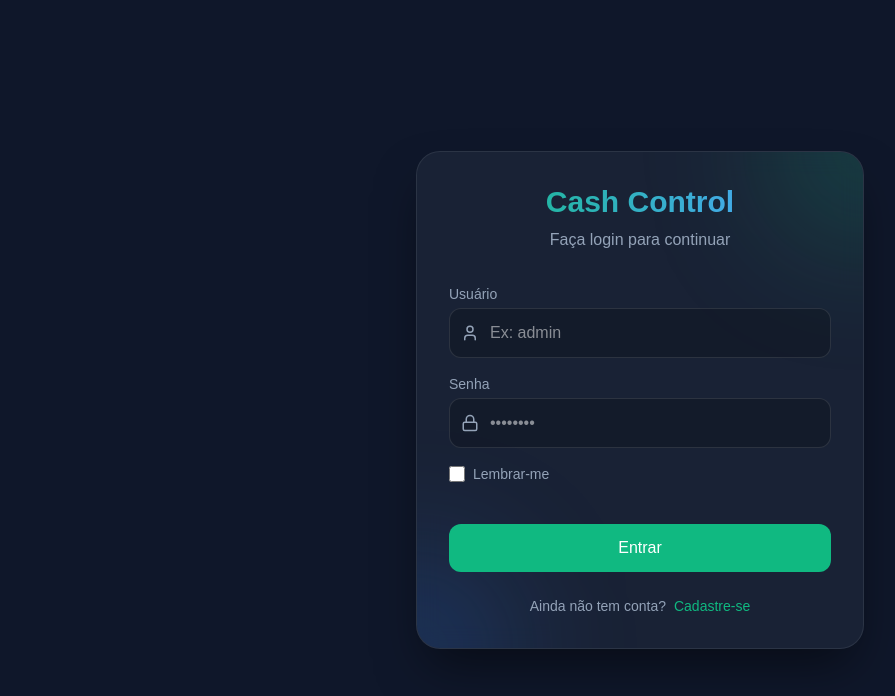
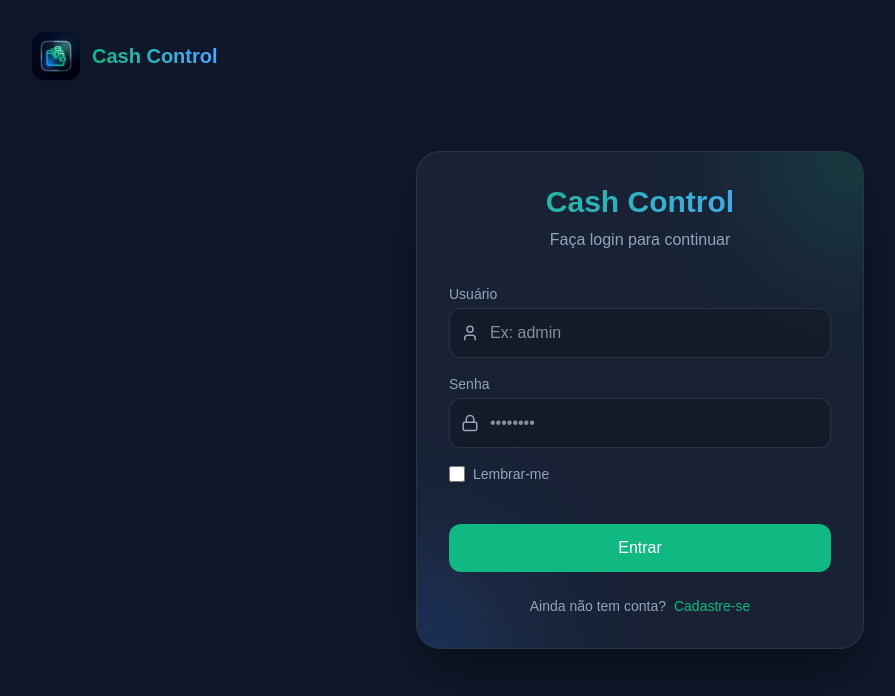
Before and after one commit to edulemos/personal-cash-control, a React (Vite) app: page / in a window 1280 px wide. Shown: the top 696 px of the page, without its empty margins (0-895 px from the left). Built offline with nearby package versions, Linux system fonts and the light colour scheme.

Commit message:
feat: implement authentication module with login and registration support

```diff
--- a/electron-builder.yml
+++ b/electron-builder.yml
@@ -11,7 +11,7 @@ files:
   - "package.json"
 win:
   target: nsis
-  icon: build/icon.ico # Opcional: crie um ícone futuramente
+  icon: build/icon.png
 nsis:
   oneClick: true
   perMachine: false
--- a/package.json
+++ b/package.json
@@ -1,6 +1,6 @@
 {
   "name": "personal-cash-control",
-  "version": "1.0.0",
+  "version": "1.0.1",
   "description": "Personal Cash Control with Electron",
   "author": "Eduardo Lemos",
   "main": "src/main/index.js",
--- a/src/main/index.js
+++ b/src/main/index.js
@@ -15,6 +15,7 @@ const createWindow = () => {
       nodeIntegration: false,
       contextIsolation: true
     },
+    icon: path.join(__dirname, '../../build/icon.png'),
     // Modern frameless-like window
     titleBarStyle: 'hidden',
     titleBarOverlay: {
@@ -64,6 +65,7 @@ app.whenReady().then(() => {
   ipcMain.handle('updater:restart', () => {
     autoUpdater.quitAndInstall();
   });
+  ipcMain.handle('app:get_version', () => app.getVersion());
 
   const win = createWindow();
 
--- a/src/preload/preload.js
+++ b/src/preload/preload.js
@@ -29,7 +29,8 @@ const IPC_CHANNELS = {
   SETTINGS_GDRIVE_LOGIN: 'settings:gdrive:login',
   SETTINGS_GDRIVE_LOGOUT: 'settings:gdrive:logout',
   SETTINGS_GDRIVE_BACKUP: 'settings:gdrive:backup',
-  SETTINGS_GDRIVE_RESTORE: 'settings:gdrive:restore'
+  SETTINGS_GDRIVE_RESTORE: 'settings:gdrive:restore',
+  APP_GET_VERSION: 'app:get_version'
 };
 
 contextBridge.exposeInMainWorld('api', {
@@ -64,6 +65,8 @@ contextBridge.exposeInMainWorld('api', {
     gdriveBackup: () => ipcRenderer.invoke(IPC_CHANNELS.SETTINGS_GDRIVE_BACKUP),
     gdriveRestore: () => ipcRenderer.invoke(IPC_CHANNELS.SETTINGS_GDRIVE_RESTORE),
 
+    getAppVersion: () => ipcRenderer.invoke(IPC_CHANNELS.APP_GET_VERSION),
+
     onUpdateAvailable: (callback) => ipcRenderer.on('updater:available', (_, info) => callback(info)),
     onUpdateDownloaded: (callback) => ipcRenderer.on('updater:downloaded', (_, info) => callback(info)),
     installUpdate: () => ipcRenderer.invoke('updater:restart')
--- a/src/renderer/src/App.jsx
+++ b/src/renderer/src/App.jsx
@@ -12,6 +12,7 @@ function App() {
   const [user, setUser] = useState(null);
   const [currentView, setCurrentView] = useState('dashboard');
   const [updateStatus, setUpdateStatus] = useState(null);
+  const [appVersion, setAppVersion] = useState('');
 
   // Mês global (formato YYYY-MM)
   const [globalMonth, setGlobalMonth] = useState(() => {
@@ -20,6 +21,11 @@ function App() {
   });
 
   useEffect(() => {
+    // Busca a versão atual
+    if (window.api && window.api.getAppVersion) {
+      window.api.getAppVersion().then(version => setAppVersion(version));
+    }
+
     // Configura listeners para auto-update se estiverem expostos no preload
     if (window.api && window.api.onUpdateAvailable) {
       window.api.onUpdateAvailable(() => setUpdateStatus('available'));
@@ -122,11 +128,16 @@ function App() {
                 setUser(null);
                 setCurrentView('dashboard');
               }}
-              className="w-full flex items-center gap-3 px-4 py-3 rounded-xl text-text-muted hover:bg-white/5 hover:text-rose-400 transition-colors font-medium"
+              className="w-full flex items-center gap-3 px-4 py-3 rounded-xl text-text-muted hover:bg-white/5 hover:text-rose-400 transition-colors font-medium mb-2"
             >
               <LogOut size={20} />
               Sair
             </button>
+            {appVersion && (
+              <div className="text-center text-xs text-white/30 font-medium">
+                v{appVersion}
+              </div>
+            )}
           </div>
       </aside>
 
--- a/src/renderer/src/pages/Login.jsx
+++ b/src/renderer/src/pages/Login.jsx
@@ -1,5 +1,6 @@
 import React, { useState, useEffect } from 'react';
 import { Lock, User } from 'lucide-react';
+import logoImg from '../assets/logo.png';
 
 export default function Login({ onLoginSuccess }) {
   const [isRegistering, setIsRegistering] = useState(false);
@@ -58,8 +59,20 @@ export default function Login({ onLoginSuccess }) {
   };
 
   return (
-    <div className="min-h-screen w-full flex items-center justify-center p-4">
-      <div className="glass-panel w-full max-w-md p-8 relative overflow-hidden">
+    <div className="min-h-screen w-full flex items-center justify-center p-4 relative overflow-hidden">
+      {/* Logo Superior Esquerda */}
+      <div className="absolute top-8 left-8 flex items-center gap-3 z-20">
+        <img
+          src={logoImg}
+          alt="Cash Control Logo"
+          className="w-12 h-12 rounded-xl shadow-lg"
+        />
+        <span className="text-xl font-bold bg-clip-text text-transparent bg-gradient-to-r from-accent to-blue-400">
+          Cash Control
+        </span>
+      </div>
+
+      <div className="glass-panel w-full max-w-md p-8 relative overflow-hidden z-10">
         {/* Decoração de fundo */}
         <div className="absolute -top-24 -right-24 w-48 h-48 bg-accent/20 rounded-full blur-3xl pointer-events-none"></div>
         <div className="absolute -bottom-24 -left-24 w-48 h-48 bg-blue-500/20 rounded-full blur-3xl pointer-events-none"></div>
--- a/src/shared/ipc-channels.js
+++ b/src/shared/ipc-channels.js
@@ -28,7 +28,9 @@ const IPC_CHANNELS = {
   SETTINGS_GDRIVE_LOGIN: 'settings:gdrive:login',
   SETTINGS_GDRIVE_LOGOUT: 'settings:gdrive:logout',
   SETTINGS_GDRIVE_BACKUP: 'settings:gdrive:backup',
-  SETTINGS_GDRIVE_RESTORE: 'settings:gdrive:restore'
+  SETTINGS_GDRIVE_RESTORE: 'settings:gdrive:restore',
+
+  APP_GET_VERSION: 'app:get_version'
 };
 
 module.exports = { IPC_CHANNELS };
```
Also changed, not shown: src/renderer/src/assets/logo.png (added), 1 other file (tests, documents, lock files or other folders).
